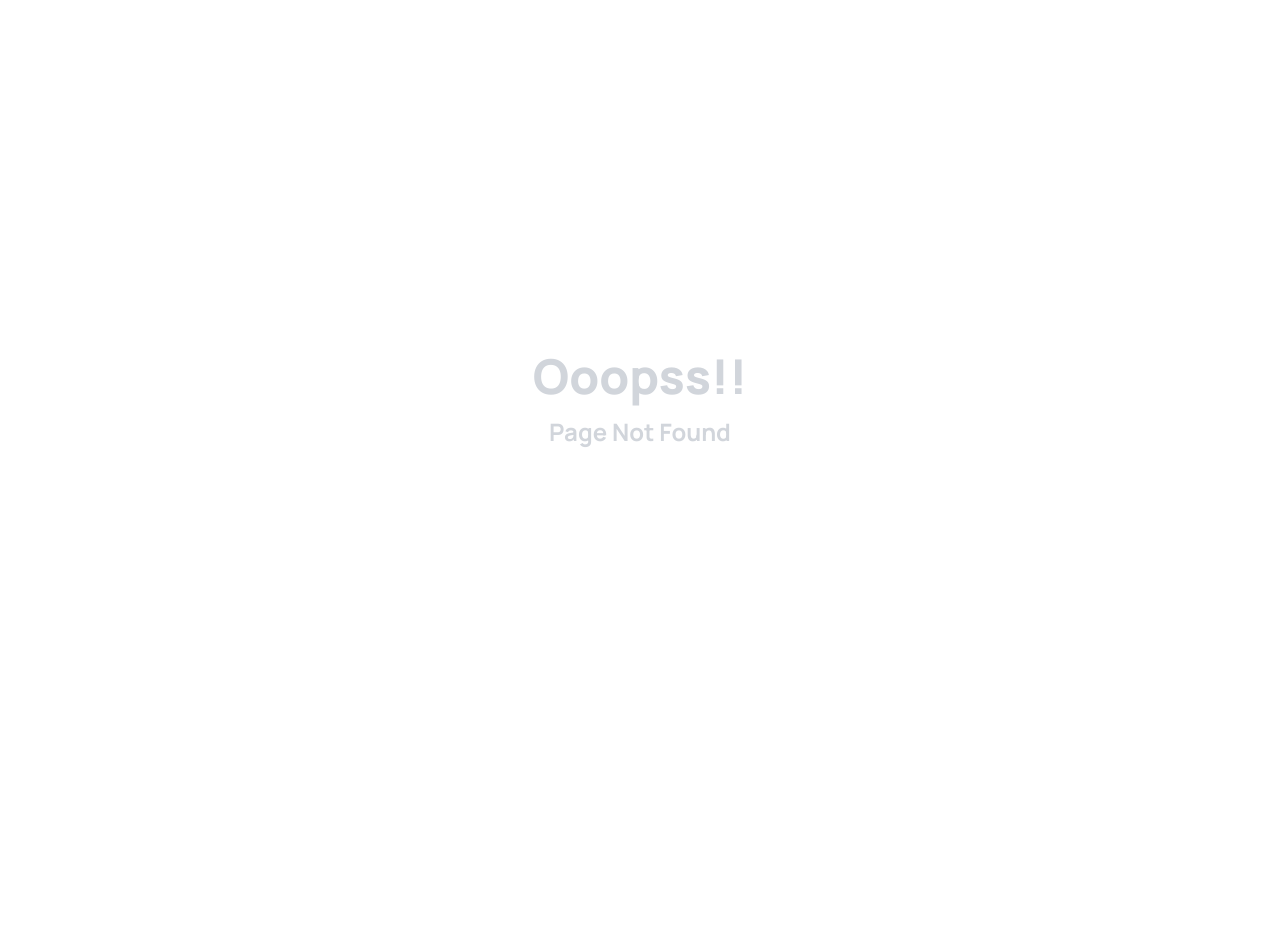
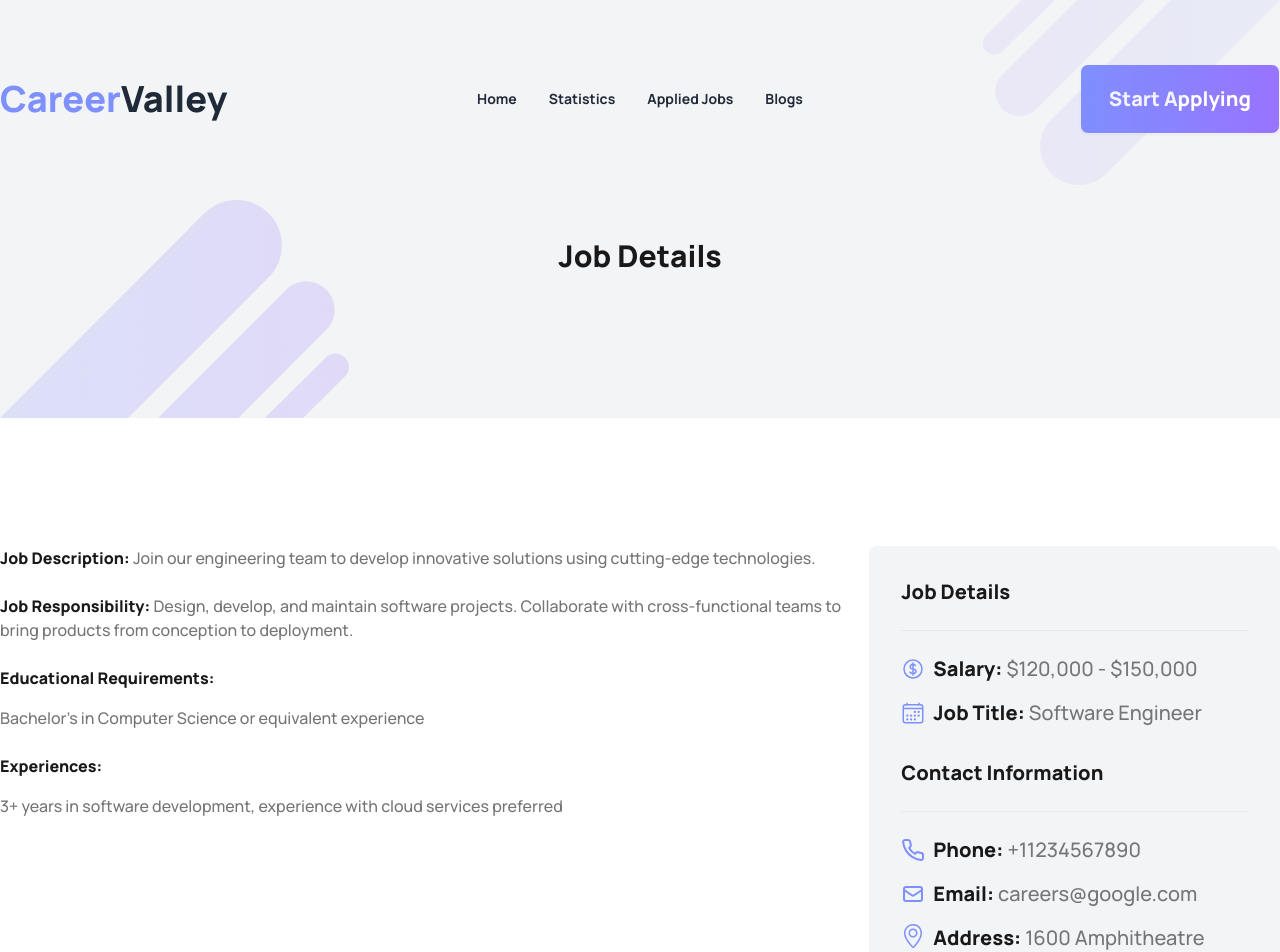
Before and after one commit to abunaim5/career-valley, a React (Vite) app: page /details/1 in a window 1280 px wide. Before the commit this address had no page. Shown: the top 952 px of the page. Before the commit the page ends 800 px from the top, so only its background shows below. Built offline with nearby package versions, Linux system fonts and the light colour scheme.

Commit message:
load job details data and display the data

```diff
--- /dev/null
+++ b/src/Details/Details.jsx
@@ -0,0 +1,9 @@
+const Details = () => {
+    return (
+        <div>
+
+        </div>
+    );
+};
+
+export default Details;
--- a/src/FeaturedJobCard/FeaturedJobCard.jsx
+++ b/src/FeaturedJobCard/FeaturedJobCard.jsx
@@ -3,8 +3,8 @@ import { HiOutlineCurrencyDollar } from "react-icons/hi2";
 import PropTypes from 'prop-types'
 import { Link } from "react-router-dom";
 
-const FeaturedJobCard = ({job}) => {
-    const {logo, job_title, company_name, remote_or_onsite, job_type, location, salary_range} = job;
+const FeaturedJobCard = ({ job }) => {
+    const { id, logo, job_title, company_name, remote_or_onsite, job_type, location, salary_range } = job;
 
     return (
         <div className="border border-[#E8E8E8] p-10 rounded-lg">
@@ -23,7 +23,7 @@ const FeaturedJobCard = ({job}) => {
                 <p className="flex items-center gap-2 text-xl font-semibold text-[#757575]"><span className="text-2xl"><SlLocationPin /></span> <span>{location}</span></p>
                 <p className="flex items-center gap-2 text-xl font-semibold text-[#757575]"><span className="text-2xl"><HiOutlineCurrencyDollar /></span> <span>{salary_range}</span></p>
             </div>
-            <Link to='/details'><button className="btn w-auto h-auto py-3 px-5 text-xl rounded-lg font-extrabold bg-gradient-to-r from-[#7E90FE] to-[#9873FF] text-white mt-6">View Details</button></Link>
+            <Link to={`/details/${id}`}><button className="btn w-auto h-auto py-3 px-5 text-xl rounded-lg font-extrabold bg-gradient-to-r from-[#7E90FE] to-[#9873FF] text-white mt-6">View Details</button></Link>
         </div>
     );
 };
--- a/src/FeaturedJobs/FeaturedJobs.jsx
+++ b/src/FeaturedJobs/FeaturedJobs.jsx
@@ -4,6 +4,7 @@ import { useState } from "react";
 
 const FeaturedJobs = () => {
     const { jobs } = useLoaderData();
+    console.log(jobs);
     const [seeAll, setSeeAll] = useState(false);
 
     const handleSeeAll = () => {
--- a/src/JobDetails/JobDetails.jsx
+++ b/src/JobDetails/JobDetails.jsx
@@ -1,6 +1,20 @@
+import { HiOutlineCurrencyDollar } from "react-icons/hi2";
+import { IoCalendarOutline } from "react-icons/io5";
+import { FiPhone } from "react-icons/fi";
+import { HiOutlineMail } from "react-icons/hi";
+import { SlLocationPin } from "react-icons/sl";
+import { useLoaderData, useParams } from 'react-router-dom';
 import bgRec from '../assets/images/bg1.png'
 
 const JobDetails = () => {
+
+    const { id } = useParams()
+    const idInt = parseInt(id);
+    const jobs = useLoaderData();
+    const job = jobs.find(job => job.id === idInt)
+    const { job_description, job_responsibility, educational_requirements, experience, salary_range, job_title, contact_information } = job;
+    const { phone, email, address } = contact_information;
+
     return (
         <div className="">
             <div className="bg-gray-100 pt-24 pb-36 relative">
@@ -11,24 +25,58 @@ const JobDetails = () => {
             </div>
             <div className="grid grid-cols-12 gap-6 mt-32 max-w-[82.5rem] mx-auto">
                 <div className="font-medium text-[#757575] col-span-8 space-y-6">
-                    <h5><span className="font-extrabold text-[#1A1919]">Job Description:</span> A UI/UX (User Interface/User Experience) designer is responsible for designing and creating engaging and effective interfaces for software and web applications. This includes designing the layout, visual design, and interactivity of the user interface.</h5>
-                    <h5><span className="font-extrabold text-[#1A1919]">Job Responsibility:</span>  Collaborating with cross-functional teams: UI/UX designers often work closely with other teams, including product management, engineering, and marketing, to ensure that the user interface is aligned with business and technical requirements. You will need to be able to effectively communicate your design ideas and gather feedback from other team members.</h5>
-                    <h5 className="space-y-4"><p className="font-extrabold text-[#1A1919]">Educational Requirements:</p><p>Bachelor degree to complete any reputational university.</p></h5>
-                    <h5 className="space-y-4"><p className="font-extrabold text-[#1A1919]">Experiences:</p><p>2-3 Years in this field.</p></h5>
+                    <h5><span className="font-extrabold text-[#1A1919]">Job Description:</span> {job_description}</h5>
+                    <h5><span className="font-extrabold text-[#1A1919]">Job Responsibility:</span>  {job_responsibility}</h5>
+                    <h5 className="space-y-4"><p className="font-extrabold text-[#1A1919]">Educational Requirements:</p><p>{educational_requirements}</p></h5>
+                    <h5 className="space-y-4"><p className="font-extrabold text-[#1A1919]">Experiences:</p><p>{experience}</p></h5>
                 </div>
                 <div className="col-span-4">
                     <div className="bg-gray-100 p-8 rounded-lg">
                         <h3 className="text-xl font-extrabold text-[#1A1919] pb-6">Job Details</h3>
                         <hr />
-                        <h5 className="pt-6 pb-4"><span>icon</span> <span className="font-extrabold text-[#1A1919]">Salary: </span>100K - 150K (Per Month)</h5>
-                        <h5><span>icon</span> <span className="font-extrabold text-[#1A1919]">Job Title: </span>Product Designer</h5>
+                        <div className="flex items-center gap-2 text-[#757575] font-medium text-xl pt-6 pb-4">
+                            <div>
+                                <span className="text-2xl text-[#7E90FE]"><HiOutlineCurrencyDollar /></span>
+                            </div>
+                            <div>
+                                <h5><span className="font-extrabold text-[#1A1919]">Salary: </span>{salary_range}</h5>
+                            </div>
+                        </div>
+                        <div className="flex items-center gap-2 text-[#757575] font-medium text-xl">
+                            <div>
+                                <span className="text-2xl text-[#7E90FE]"><IoCalendarOutline /></span>
+                            </div>
+                            <div>
+                                <h5><span className="font-extrabold text-[#1A1919]">Job Title: </span>{job_title}</h5>
+                            </div>
+                        </div>
                         <h3 className="text-xl font-extrabold text-[#1A1919] pt-8 pb-6">Contact Information</h3>
                         <hr />
                         <div className="pt-6 space-y-4">
-                            <h5><span>icon</span><span className="font-extrabold text-[#1A1919]">Phone: </span>0122554887</h5>
-                            <h5><span>icon</span><span className="font-extrabold text-[#1A1919]">Email: </span> info@gmail.com</h5>
-                            <h5><span>icon</span><span className="font-extrabold text-[#1A1919]">Address: </span> Dhanmondi 32, Sukrabad
-                                Dhaka, Bangladesh</h5>
+                            <div className="flex items-center gap-2 text-[#757575] font-medium text-xl">
+                                <div>
+                                    <span className="text-2xl text-[#7E90FE]"><FiPhone /></span>
+                                </div>
+                                <div>
+                                    <h5><span className="font-extrabold text-[#1A1919]">Phone: </span>{phone}</h5>
+                                </div>
+                            </div>
+                            <div className="flex items-center gap-2 text-[#757575] font-medium text-xl">
+                                <div>
+                                    <span className="text-2xl text-[#7E90FE]"><HiOutlineMail /></span>
+                                </div>
+                                <div>
+                                    <h5><span className="font-extrabold text-[#1A1919]">Email: </span>{email}</h5>
+                                </div>
+                            </div>
+                            <div className="flex gap-2 text-[#757575] font-medium text-xl">
+                                <div>
+                                    <span className="text-2xl text-[#7E90FE]"><SlLocationPin /></span>
+                                </div>
+                                <div>
+                                    <h5><span className="font-extrabold text-[#1A1919]">Address: </span>{address}</h5>
+                                </div>
+                            </div>
                         </div>
                     </div>
                     <button className="btn w-full h-auto py-5 px-7 text-xl rounded-lg font-extrabold bg-gradient-to-r from-[#7E90FE] to-[#9873FF] text-white mt-6">Apply Now</button>
--- a/src/main.jsx
+++ b/src/main.jsx
@@ -26,8 +26,9 @@ const router = createBrowserRouter([
         }
       },
       {
-        path: '/details',
-        element: <JobDetails></JobDetails>
+        path: '/details/:id',
+        element: <JobDetails></JobDetails>,
+        loader: () => fetch('../public/jobs.json')
       }
     ]
   },
```
